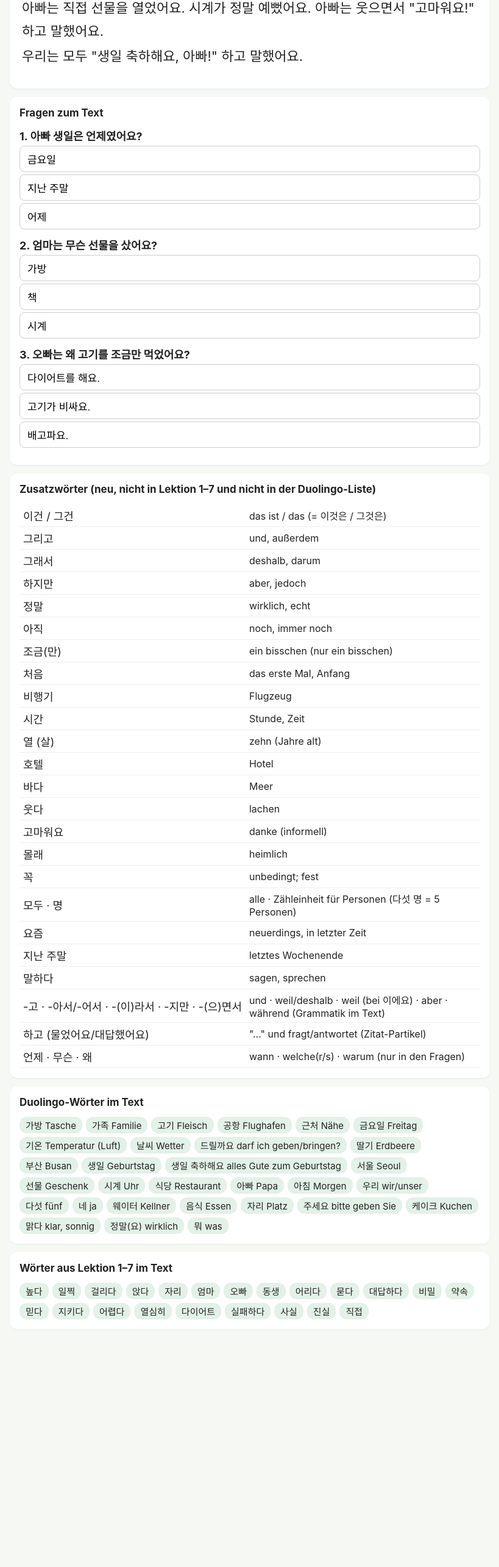
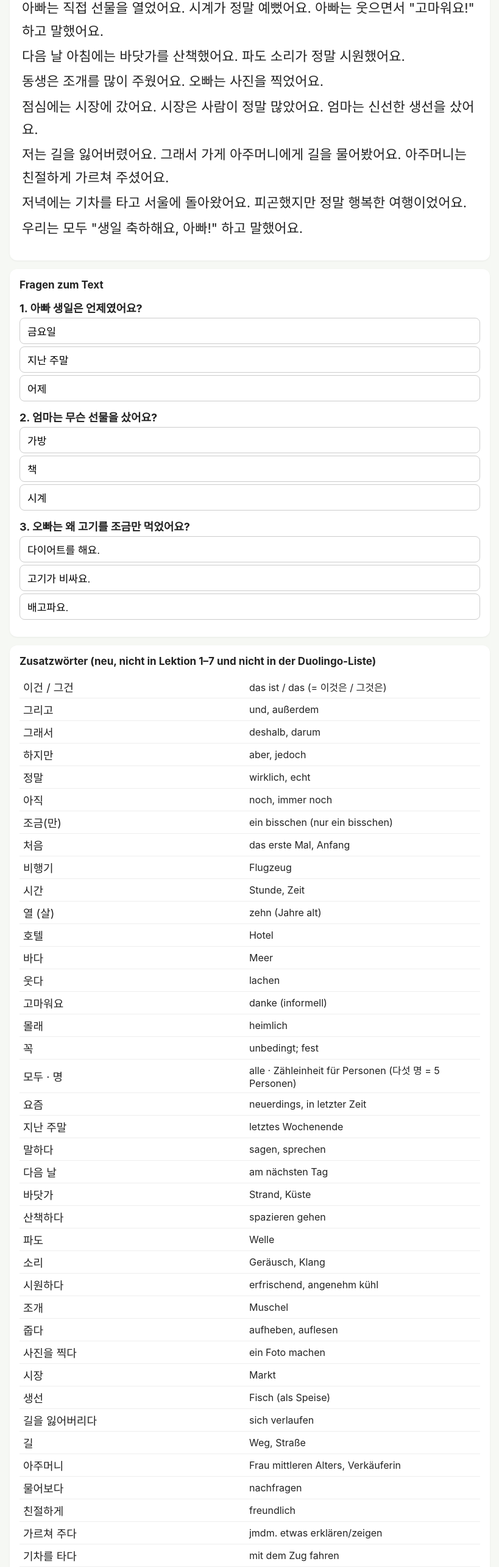
Before and after one commit to uniqueSimon/korean-vocab, a plain HTML site: page lessons/lesen-1.html in a window 1280 px wide. Shown: the part 875-3444 px from the top of the page at 61% size, without its empty margins (230-1049 px from the left). Before the commit the page ends 3084 px from the top, so only its background shows below. Drawn offline with Linux system fonts and the light colour scheme.

Commit message:
Reading text: add new vocabulary

```diff
--- a/lessons/lesen-1.html
+++ b/lessons/lesen-1.html
@@ -59,6 +59,27 @@
 <tr><td>요즘</td><td>neuerdings, in letzter Zeit</td></tr>
 <tr><td>지난 주말</td><td>letztes Wochenende</td></tr>
 <tr><td>말하다</td><td>sagen, sprechen</td></tr>
+<tr><td>다음 날</td><td>am nächsten Tag</td></tr>
+<tr><td>바닷가</td><td>Strand, Küste</td></tr>
+<tr><td>산책하다</td><td>spazieren gehen</td></tr>
+<tr><td>파도</td><td>Welle</td></tr>
+<tr><td>소리</td><td>Geräusch, Klang</td></tr>
+<tr><td>시원하다</td><td>erfrischend, angenehm kühl</td></tr>
+<tr><td>조개</td><td>Muschel</td></tr>
+<tr><td>줍다</td><td>aufheben, auflesen</td></tr>
+<tr><td>사진을 찍다</td><td>ein Foto machen</td></tr>
+<tr><td>시장</td><td>Markt</td></tr>
+<tr><td>생선</td><td>Fisch (als Speise)</td></tr>
+<tr><td>길을 잃어버리다</td><td>sich verlaufen</td></tr>
+<tr><td>길</td><td>Weg, Straße</td></tr>
+<tr><td>아주머니</td><td>Frau mittleren Alters, Verkäuferin</td></tr>
+<tr><td>물어보다</td><td>nachfragen</td></tr>
+<tr><td>친절하게</td><td>freundlich</td></tr>
+<tr><td>가르쳐 주다</td><td>jmdm. etwas erklären/zeigen</td></tr>
+<tr><td>기차를 타다</td><td>mit dem Zug fahren</td></tr>
+<tr><td>돌아오다</td><td>zurückkommen</td></tr>
+<tr><td>피곤하다</td><td>müde sein</td></tr>
+<tr><td>행복하다 · 여행</td><td>glücklich sein · Reise</td></tr>
 <tr><td>-고 · -아서/-어서 · -(이)라서 · -지만 · -(으)면서</td><td>und · weil/deshalb · weil (bei 이에요) · aber · während (Grammatik im Text)</td></tr>
 <tr><td>하고 (물었어요/대답했어요)</td><td>"…" und fragt/antwortet (Zitat-Partikel)</td></tr>
 <tr><td>언제 · 무슨 · 왜</td><td>wann · welche(r/s) · warum (nur in den Fragen)</td></tr>
@@ -129,10 +150,31 @@ const S = [
   "Papa öffnete das Geschenk selbst. Die Uhr war wirklich schön. Lachend sagte er: „Danke!“"
  ],
  [
+  "다음 날 아침에는 바닷가를 산책했어요. 파도 소리가 정말 시원했어요.",
+  "Am nächsten Morgen spazierten wir am Strand. Das Wellenrauschen war wirklich erfrischend."
+ ],
+ [
+  "동생은 조개를 많이 주웠어요. 오빠는 사진을 찍었어요.",
+  "Mein Geschwister sammelte viele Muscheln auf. Mein Bruder machte Fotos."
+ ],
+ [
+  "점심에는 시장에 갔어요. 시장은 사람이 정말 많았어요. 엄마는 신선한 생선을 샀어요.",
+  "Mittags gingen wir auf den Markt. Dort waren wirklich viele Leute. Mama kaufte frischen Fisch."
+ ],
+ [
+  "저는 길을 잃어버렸어요. 그래서 가게 아주머니에게 길을 물어봤어요. 아주머니는 친절하게 가르쳐 주셨어요.",
+  "Ich habe mich verlaufen. Also fragte ich eine Verkäuferin nach dem Weg. Sie erklärte ihn freundlich."
+ ],
+ [
+  "저녁에는 기차를 타고 서울에 돌아왔어요. 피곤했지만 정말 행복한 여행이었어요.",
+  "Abends fuhren wir mit dem Zug zurück nach Seoul. Wir waren müde, aber es war eine wirklich glückliche Reise."
+ ],
+ [
   "우리는 모두 \"생일 축하해요, 아빠!\" 하고 말했어요.",
   "Wir alle sagten: „Alles Gute zum Geburtstag, Papa!“"
  ]
 ];
+
 document.getElementById("text").innerHTML = S.map(s => `<div class="s" onclick="this.classList.toggle('open')">${s[0]}<span class="de">${s[1]}</span></div>`).join("");
 
 const Q = [["아빠 생일은 언제였어요?", ["금요일", "지난 주말", "어제"], 1], ["엄마는 무슨 선물을 샀어요?", ["가방", "책", "시계"], 2], ["오빠는 왜 고기를 조금만 먹었어요?", ["다이어트를 해요.", "고기가 비싸요.", "배고파요."], 0]];
```
